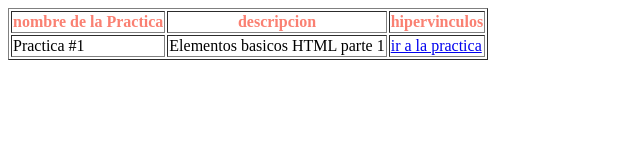
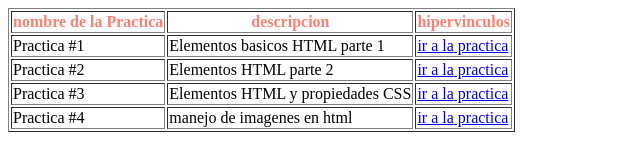
Before and after one commit to AxelRey777/AxelRey777.github.io, a plain HTML site: page practicaparcial1.html in a window 1280 px wide. Shown: the whole page, without its empty margins (0-640 px from the left). Drawn offline with Linux system fonts and the light colour scheme.

Commit message:
Update practicaparcial1.html

```diff
--- a/practicaparcial1.html
+++ b/practicaparcial1.html
@@ -19,6 +19,21 @@
                 <td>Elementos basicos HTML parte 1</td>
                 <td><a href="Parcial1/practica1_elementos_HTML_parte1.html">ir a la practica</a></td>
 
+            <tbody>
+                <td>Practica #2</td>
+                <td>Elementos HTML parte 2</td>
+                <td><a href="Parcial1/Practica2.html">ir a la practica</a></td>
+            </tbody>
+
+                <td>Practica #3</td>
+                <td>Elementos HTML y propiedades CSS</td>
+                <td><a href="Parcial1/practica 3.html">ir a la practica</a></td>
+            </tbody>
+
+                <td>Practica #4</td>
+                <td>manejo de imagenes en html</td>
+                <td><a href="Parcial1/practica#4/practica 4.html">ir a la practica</a></td>
+
             </tbody>
     </table>
 </body>
```
